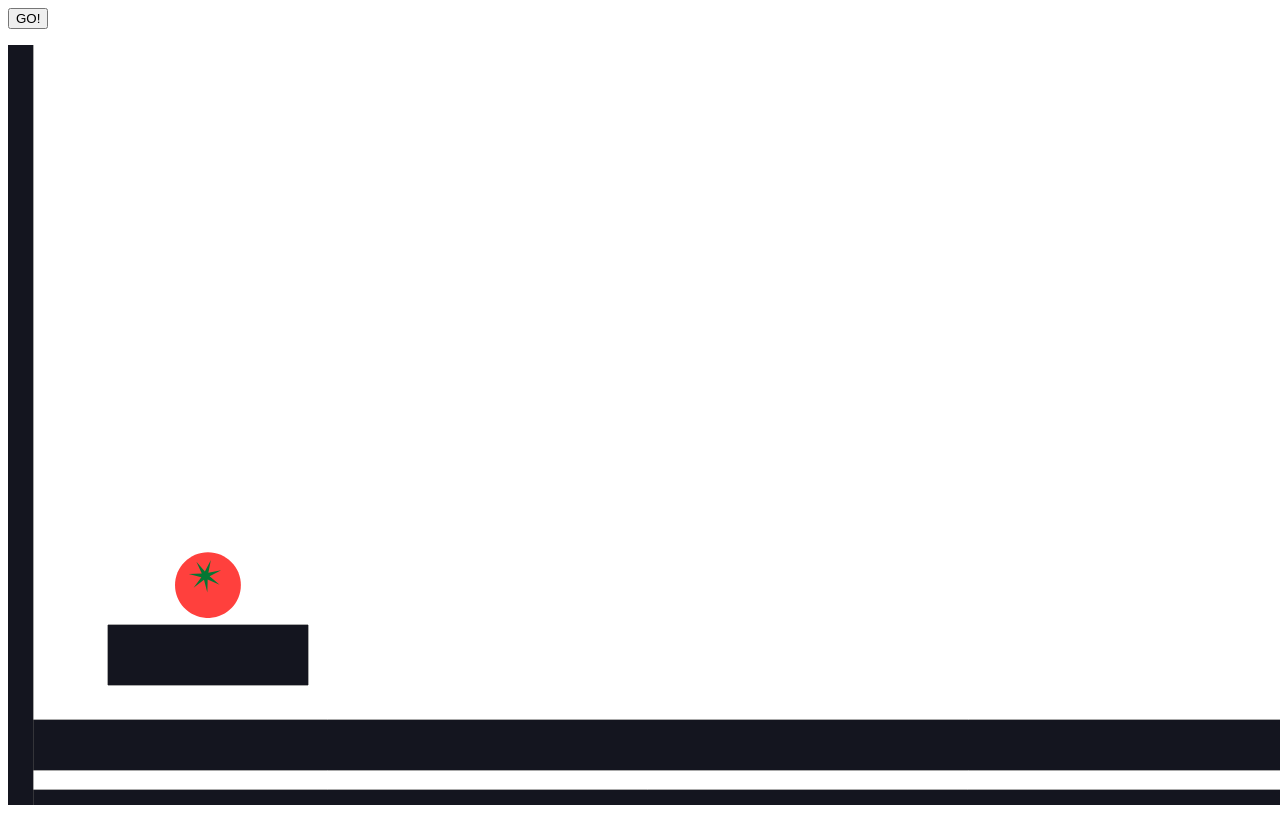
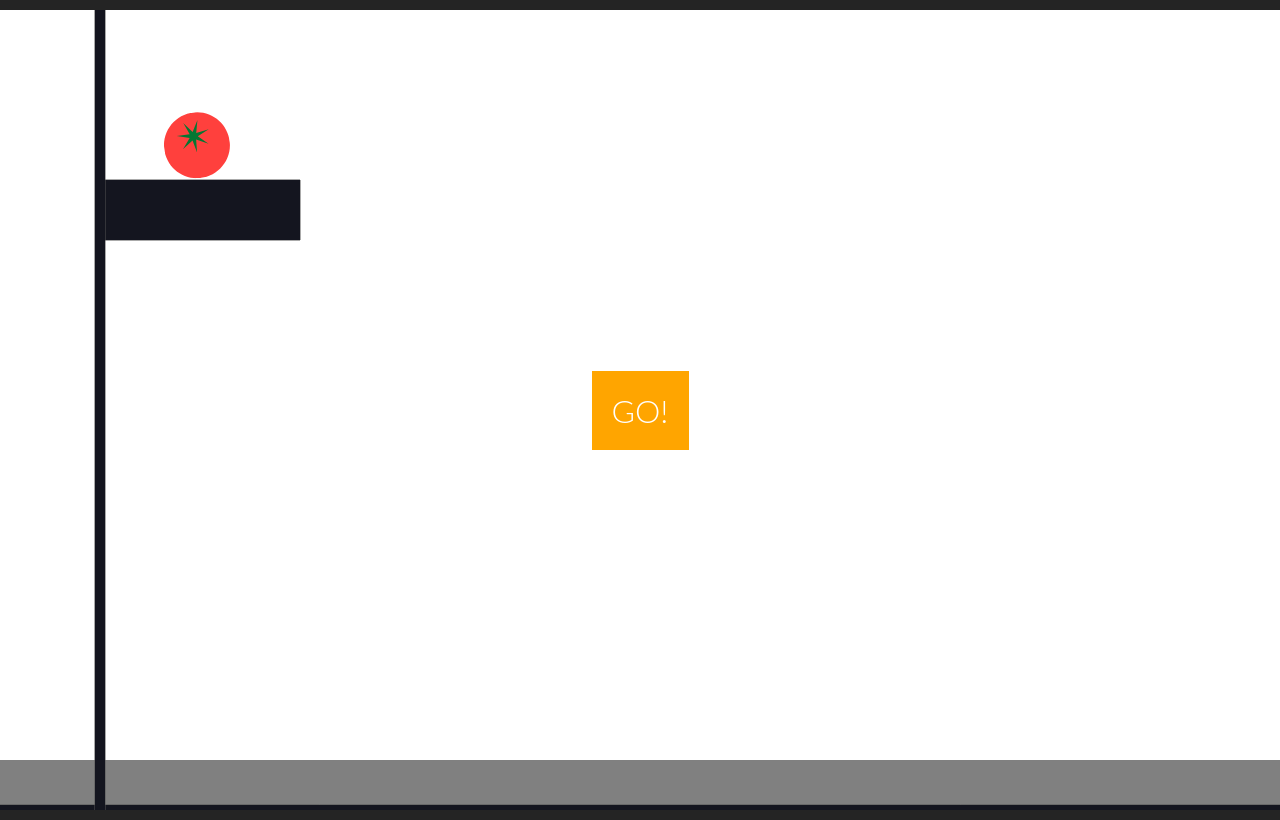
Before and after one commit to anya-pop/GalileoSim, a plain HTML site: page index.html in a window 1280 px wide. Drawn offline with Linux system fonts and the light colour scheme.

Commit message:
bottom floor

```diff
--- a/index.html
+++ b/index.html
@@ -2,9 +2,8 @@
 <html lang="en">
 <head>
     <meta charset="UTF-8">
-    <meta name="viewport" content="width=device-width, initial-scale=1.0">
-    <title>GalileoSimulator</title>
-    <style src="style.css"></style>
+    <link rel="stylesheet" type="text/css" href="style.css" />
+
 </head>
 <body>
     <script src="matter.js"></script>
--- a/logic.js
+++ b/logic.js
@@ -13,17 +13,16 @@ var render = Render.create({
   engine: engine,
   options: {
     width: window.innerWidth,
-    height: window.innerHeight - 40,
+    height: window.innerHeight,
     wireframes: false,
     background: 'white'
   }
 });
 
 
-var bottomWall = Bodies.rectangle(0, window.innerHeight-35, (window.innerWidth)*2, 40, { isStatic: true});
-var ground = Bodies.rectangle(200, 610, 200, 60, { isStatic: true });
+var ground = Bodies.rectangle(200, 200, 200, 60, { isStatic: true });
 Composite.add(engine.world, [ ground]);
-let boxA = Bodies.rectangle(200, 200, 80, 80, {
+let boxA = Bodies.circle(200, 165, 35,  {
   render: {
       sprite: {
           texture:
@@ -32,10 +31,16 @@ let boxA = Bodies.rectangle(200, 200, 80, 80, {
   }
   });
   Composite.add(engine.world, boxA);
+var floor = Bodies.rectangle(0, window.innerHeight, 10000, 100, {
+  render:{
+fillStyle: 'gray'
+  },
+  isStatic: true
 
-Composite.add(engine.world, [bottomWall]);
-var xAxis = Bodies.rectangle(0, window.innerHeight-100, 10000, 50, { isStatic: true });
-var yAxis = Bodies.rectangle(0, 0, 50, 10000, { isStatic: true });
+});
+Composite.add(engine.world, [floor]);
+var xAxis = Bodies.rectangle(0, window.innerHeight, 10000, 10, { isStatic: true });
+var yAxis = Bodies.rectangle(100, 0, 10, 10000, { isStatic: true });
 Composite.add(engine.world, [xAxis,  yAxis]);
 
 Engine.run(engine);
@@ -48,6 +53,6 @@ let btn = document.getElementById("btn");
 
 btn.onclick = function() {
 
-     Matter.Body.setVelocity( boxA, {x: 20, y: -20});
+     Matter.Body.setVelocity( boxA, {x: 10, y: -20});
 
 };
```
